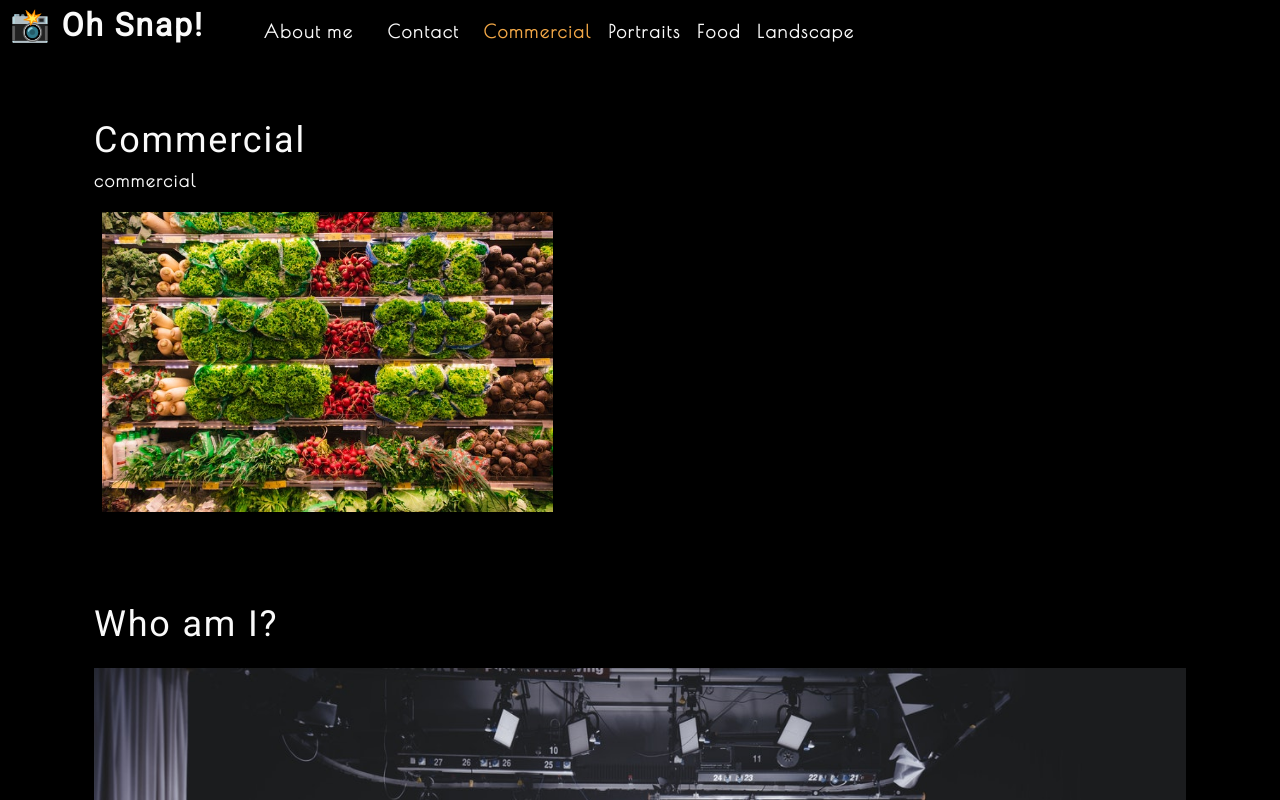
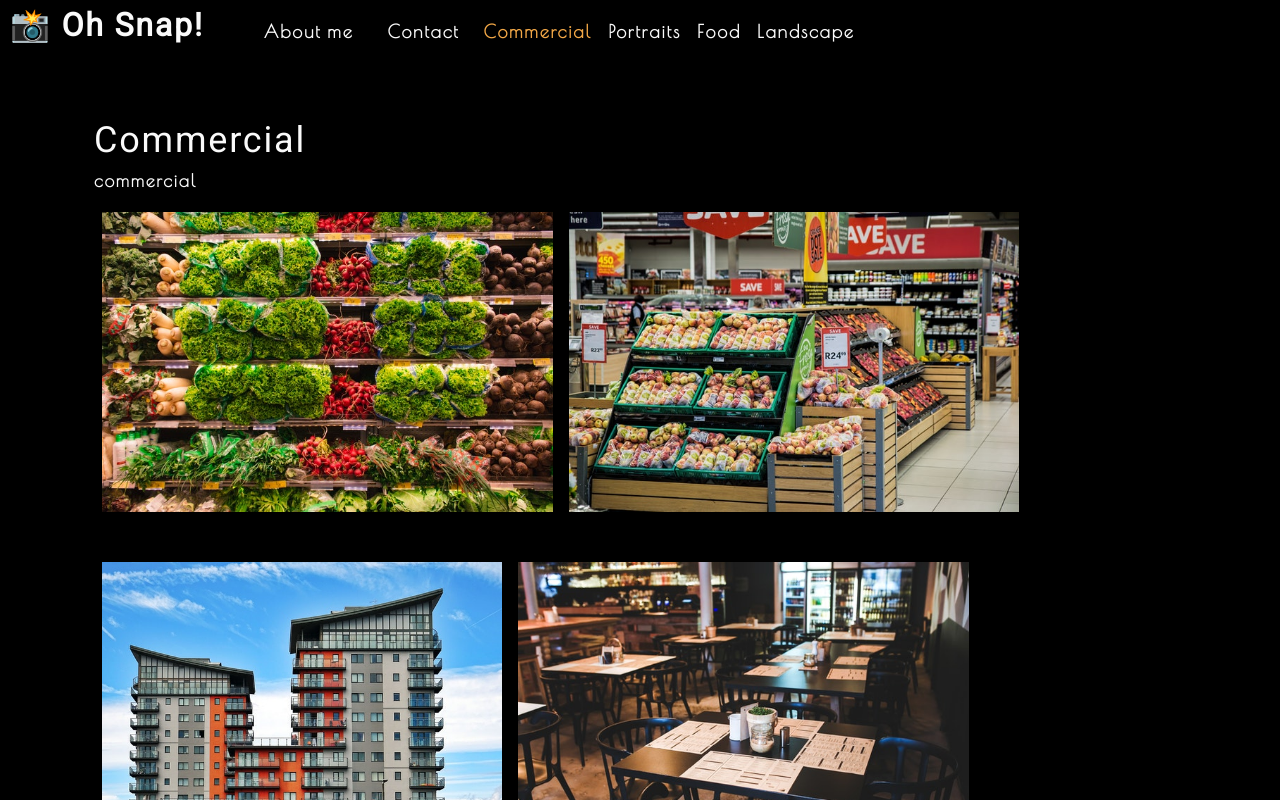
Before and after one commit to mcoliveros1202/photo-port, a React (Create React App) app: page / in a window 1280 px wide. Shown: the top 800 px of the page. Built offline with nearby package versions, Linux system fonts and the light colour scheme.

Commit message:
displaying more photos

```diff
--- a/src/components/Gallery/index.js
+++ b/src/components/Gallery/index.js
@@ -1,6 +1,6 @@
 import React from "react";
 import { capitalizeFirstLetter } from '../../utils/helpers';
-import photo from '../../assets/small/commercial/0.jpg';
+import PhotoList from "../PhotoList";
 
 function Gallery(props) {
     const currentCategory = {
@@ -12,9 +12,7 @@
         <section>
             <h1>{capitalizeFirstLetter(currentCategory.name)}</h1>
             <p>{currentCategory.name}</p>
-            <div className="flex-row">
-                <img src={photo} alt='Commercial Example' className="img-thumbnail mx-1"/>
-            </div>
+            <PhotoList category={currentCategory.name} />
         </section>
     );
 }
--- /dev/null
+++ b/src/components/PhotoList/index.js
@@ -0,0 +1,121 @@
+import React, { useState } from 'react';
+const PhotoList = ({ category }) => {
+
+    const [photos] = useState([
+        {
+            name: 'Grocery aisle',
+            category: 'commercial',
+            description: 'Lorem ipsum dolor sit amet, consectetur adipiscing elit. Nunc ultricie',
+        },
+        {
+            name: 'Grocery booth',
+            category: 'commercial',
+            description: 'Lorem ipsum dolor sit amet, consectetur adipiscing elit. Nunc ultricie',
+        },
+        {
+            name: 'Building exterior',
+            category: 'commercial',
+            description: 'Lorem ipsum dolor sit amet, consectetur adipiscing elit. Nunc ultricie',
+        },
+        {
+            name: 'Restaurant table',
+            category: 'commercial',
+            description: 'Lorem ipsum dolor sit amet, consectetur adipiscing elit. Nunc ultricie',
+        },
+        {
+            name: 'Cafe interior',
+            category: 'commercial',
+            description: 'Lorem ipsum dolor sit amet, consectetur adipiscing elit. Nunc ultricie',
+        },
+        {
+            name: 'Cat green eyes',
+            category: 'portraits',
+            description: 'Lorem ipsum dolor sit amet, consectetur adipiscing elit. Nunc ultricie',
+        },
+        {
+            name: 'Green parrot',
+            category: 'portraits',
+            description: 'Lorem ipsum dolor sit amet, consectetur adipiscing elit. Nunc ultricie',
+        },
+        {
+            name: 'Yellow macaw',
+            category: 'portraits',
+            description: 'Lorem ipsum dolor sit amet, consectetur adipiscing elit. Nunc ultricie',
+        },
+        {
+            name: 'Pug smile',
+            category: 'portraits',
+            description: 'Lorem ipsum dolor sit amet, consectetur adipiscing elit. Nunc ultricie',
+        },
+        {
+            name: 'Pancakes',
+            category: 'food',
+            description: 'Lorem ipsum dolor sit amet, consectetur adipiscing elit. Nunc ultricie',
+        },
+        {
+            name: 'Burrito',
+            category: 'food',
+            description: 'Lorem ipsum dolor sit amet, consectetur adipiscing elit. Nunc ultricie',
+        },
+        {
+            name: 'Scallop pasta',
+            category: 'food',
+            description: 'Lorem ipsum dolor sit amet, consectetur adipiscing elit. Nunc ultricie',
+        },
+        {
+            name: 'Burger',
+            category: 'food',
+            description: 'Lorem ipsum dolor sit amet, consectetur adipiscing elit. Nunc ultricie',
+        },
+        {
+            name: 'Fruit bowl',
+            category: 'food',
+            description: 'Lorem ipsum dolor sit amet, consectetur adipiscing elit. Nunc ultricie',
+        },
+        {
+            name: 'Green river',
+            category: 'landscape',
+            description: 'Lorem ipsum dolor sit amet, consectetur adipiscing elit. Nunc ultricie',
+        },
+        {
+            name: 'Docks',
+            category: 'landscape',
+            description: 'Lorem ipsum dolor sit amet, consectetur adipiscing elit. Nunc ultricie',
+        },
+        {
+            name: 'Panoramic village by sea',
+            category: 'landscape',
+            description: 'Lorem ipsum dolor sit amet, consectetur adipiscing elit. Nunc ultricie',
+        },
+        {
+            name: 'Domestic landscape',
+            category: 'landscape',
+            description: 'Lorem ipsum dolor sit amet, consectetur adipiscing elit. Nunc ultricie',
+        },
+        {
+            name: 'Park bench',
+            category: 'landscape',
+            description: 'Lorem ipsum dolor sit amet, consectetur adipiscing elit. Nunc ultricie',
+        },
+    ]);
+
+    const currentPhotos = photos.filter((photo) => photo.category === category);
+
+    return (
+        <div>
+            <div className='flex-row'>
+                {currentPhotos.map((image, i) => (
+                    <img
+                        src={require(`../../assets/small/${category}/${i}.jpg`).default}
+                        alt={image.name}
+                        className="img-thumbnail mx-1"
+                        key={image.name}
+                    />
+                ))
+                }
+            </div >
+        </div >
+    );
+};
+
+export default PhotoList;
```
Also changed, not shown: 1 other file (tests, documents, lock files or other folders).
